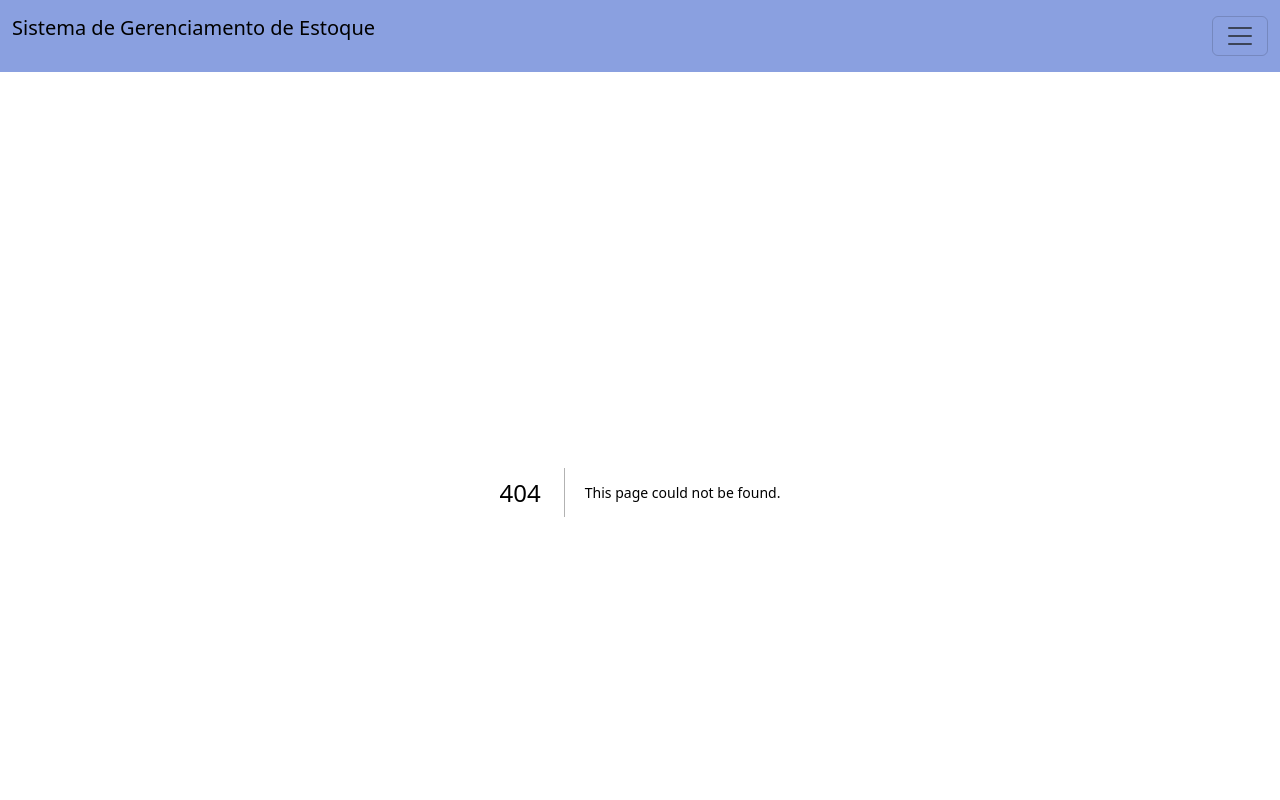
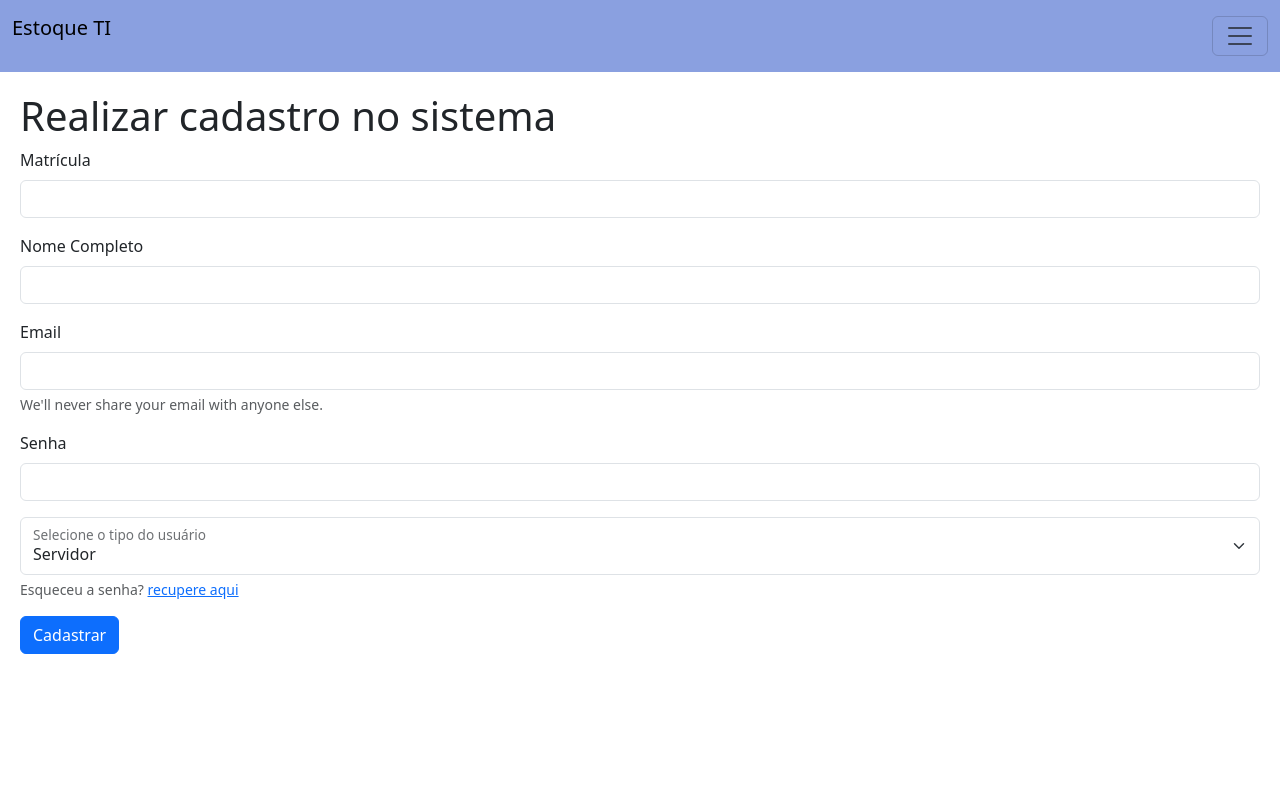
Before and after one commit to AndersonAzeved/TI_Estoque, a Next.js app: page /auth/signup in a window 1280 px wide. Before the commit this address had no page. Shown: the top 800 px of the page. Built offline with nearby package versions, Linux system fonts and the light colour scheme.

Commit message:
telas de autenticação

```diff
--- /dev/null
+++ b/pages/auth/signup.js
@@ -0,0 +1,37 @@
+export default function Login(){
+    return(
+        <div>
+            <h1>Realizar cadastro no sistema</h1>
+            <form>
+                <div className="mb-3">
+                    <label htmlFor="inputMatricula" className="form-label">Matrícula</label>
+                    <input type="number" className="form-control" id="inputMatricula" aria-describedby="matriculaHelp" required/>
+                </div>
+                <div className="mb-3">
+                    <label htmlFor="inputNome" className="form-label">Nome Completo</label>
+                    <input type="text" className="form-control" id="inputNome" required/>
+                </div>
+                <div className="mb-3">
+                    <label htmlFor="exampleInputEmail1" className="form-label">Email</label>
+                    <input type="email" className="form-control" id="exampleInputEmail1" aria-describedby="emailHelp" required/>
+                    <div id="emailHelp" className="form-text">We'll never share your email with anyone else.</div>
+                </div>
+                <div className="mb-3">
+                    <label htmlFor="exampleInputPassword1" className="form-label">Senha</label>
+                    <input type="password" className="form-control" id="exampleInputPassword1" required/>
+                </div>
+                <div className="form-floating">
+                    <select className="form-select" id="floatingSelect" aria-label="Floating label select example" required>
+                        <option value="Servidor">Servidor</option>
+                        <option value="Bolsista">Bolsista</option>
+                    </select>
+                    <label htmlFor="floatingSelect">Selecione o tipo do usuário</label>
+                </div>
+                <div className="form-text">
+                    <p>Esqueceu a senha? <a href="./redefine">recupere aqui</a></p>
+                </div>
+                <button type="submit" className="btn btn-primary">Cadastrar</button>
+            </form>
+        </div>
+    )
+}
--- a/pages/components/nav.js
+++ b/pages/components/nav.js
@@ -8,14 +8,14 @@ export default function Nav(){
             <div className={styles.nav}>
                 <nav className="navbar">
                     <div className="container-fluid">
-                        <p className="navbar-brand">Sistema de Gerenciamento de Estoque</p>
+                        <p className="navbar-brand">Estoque TI</p>
                         <button className="navbar-toggler" type="button" data-bs-toggle="offcanvas" data-bs-target="#offcanvasDarkNavbar" aria-controls="offcanvasDarkNavbar" aria-label="Toggle navigation">
                         <span className="navbar-toggler-icon"></span>
                         </button>
                         <div className="offcanvas offcanvas-end" tabIndex="1" id="offcanvasDarkNavbar" aria-labelledby="offcanvasDarkNavbarLabel">
                         <div className="offcanvas-header">
                             <h5 className="offcanvas-title" id="offcanvasDarkNavbarLabel">Olá, bem vindo nome</h5>
-                            <button type="button" className="btn-close btn-close-white" data-bs-dismiss="offcanvas" aria-label="Close"></button>
+                            <button type="button" className="btn-close btn-close-dark" data-bs-dismiss="offcanvas" aria-label="Close"></button>
                         </div>
                         <div className="offcanvas-body">
                             <ul className="navbar-nav justify-content-end flex-grow-1 pe-3">
@@ -24,6 +24,12 @@ export default function Nav(){
                             </li>
                             <li className="nav-item">
                                 <a className="nav-link" href="/">Cadastrar Produto</a>
+                            </li>
+                            <li className="nav-item">
+                                <a className="nav-link" href="/">Buscar Produto</a>
+                            </li>
+                            <li className="nav-item">
+                                <a className="nav-link" href="/">Consultar Estoque</a>
                             </li>
                             <li className="nav-item dropdown">
                                 <a className="nav-link dropdown-toggle" href="#" role="button" data-bs-toggle="dropdown" aria-expanded="false">
@@ -35,6 +41,12 @@ export default function Nav(){
                                 <li><a className="dropdown-item" href="#">Registros</a></li>
                                 </ul>
                             </li>
+                            <li className="nav-item">
+                                <a className="nav-link" href="../auth/login">Log in</a>
+                            </li>
+                            <li className="nav-item">
+                                <a className="nav-link" href="../auth/signup">Sign up</a>
+                            </li>
                             </ul>
                         </div>
                         </div>
```
Also changed, not shown: pages/auth/login.js (added, +22 -0 lines), pages/auth/redefine.js (added, +15 -0 lines).
